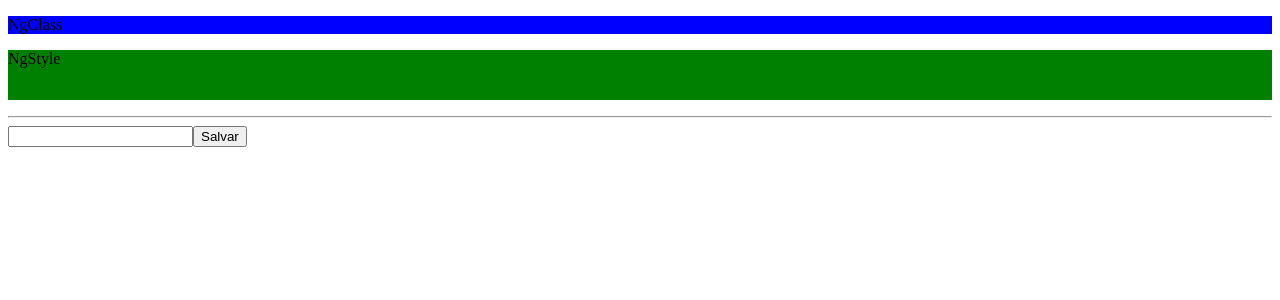
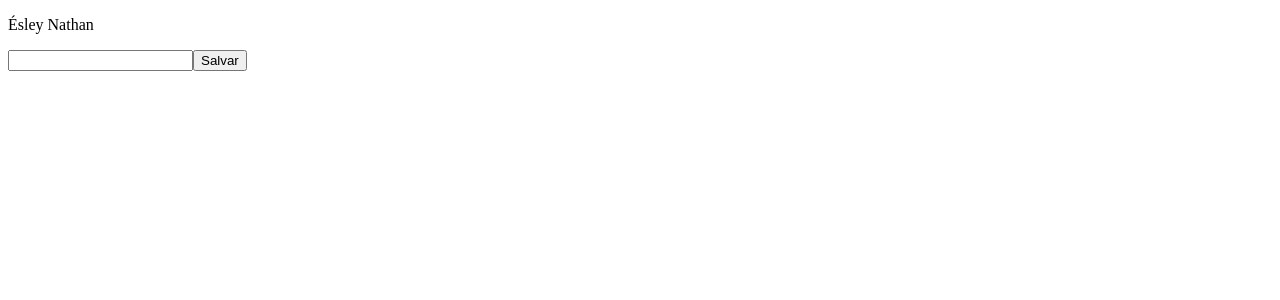
Before and after one commit to Esleynathan/CursoAngular2v15_Typescript_Basico-ao-Avancado, an Angular app in the folder meu-primeiro-projeto/: page / in a window 1280 px wide. Shown: the top 300 px of the page. Built offline with nearby package versions, Linux system fonts and the light colour scheme.

Commit message:
Diretivas de Atributos - ng-template

```diff
--- a/meu-primeiro-projeto/src/app/diretivas-atributos/diretivas-atributos.component.html
+++ b/meu-primeiro-projeto/src/app/diretivas-atributos/diretivas-atributos.component.html
@@ -1,4 +1,4 @@
-<div *ngIf="nome != 'Esley'">
+<!-- <div *ngIf="nome != 'Esley'">
     <p [ngClass]="{'active': valor, 'disable': !valor}"> NgClass </p>
     <p [ngStyle]="{'height': heightPx, 'background': backgroundColor}"> NgStyle </p>
 
@@ -9,3 +9,15 @@
 <button (click)="salvar()">Salvar</button>
 
 <li *ngFor="let item of list">{{item.nome}}</li>
+<hr> -->
+
+<ng-template ngFor let-item [ngForOf]="list">
+
+    <p>
+        {{item.nome}}
+    </p>
+
+</ng-template>
+
+<input [(ngModel)]="nome">
+<button (click)="salvar()">Salvar</button>
--- a/meu-primeiro-projeto/src/app/diretivas-atributos/diretivas-atributos.component.ts
+++ b/meu-primeiro-projeto/src/app/diretivas-atributos/diretivas-atributos.component.ts
@@ -12,7 +12,7 @@ export class DiretivasAtributosComponent implements OnInit{
   public backgroundColor: string = "red";
 
   public nome: string = "";
-  public list: Array<{nome: string}> = [];
+  public list: Array<{nome: string}> = [{nome: "Ésley Nathan"}];
 
 
   constructor () { }
```
